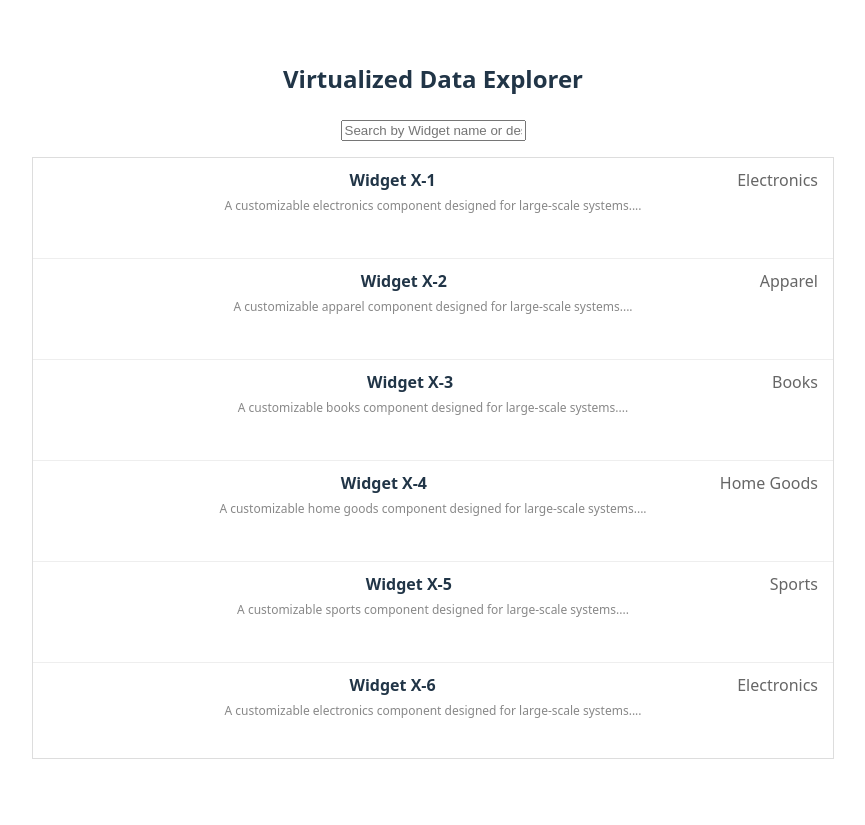
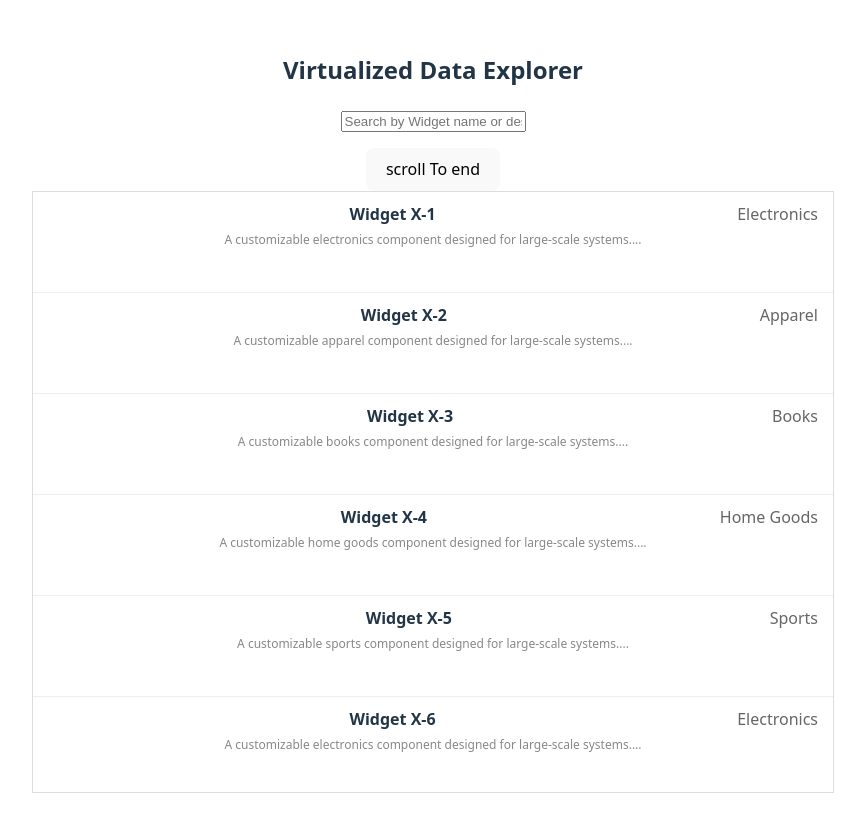
Before and after one commit to theTurbanCoder/React-Tutorial, a React (Vite) app: page / in a window 1280 px wide. Shown: the whole page, without its empty margins (207-1072 px from the left). Before the commit the page ends 800 px from the top, so only its background shows below. Built offline with nearby package versions, Linux system fonts and the light colour scheme.

Commit message:
added to scroll to end

```diff
--- a/src/components/VirtualizedList.tsx
+++ b/src/components/VirtualizedList.tsx
@@ -1,4 +1,4 @@
-import React, { memo, useRef, useState } from 'react'
+import React, { memo, useCallback, useRef, useState } from 'react'
 import { useScrollEffect } from '../hooks/useScrollEffect';
 import { calculateVisibleIndex } from '../lib/calculateVisibleIndex';
 
@@ -42,15 +42,32 @@ export const VirtualizedList = ({ items }: {
 
 
     const parentRef = useRef<HTMLDivElement>(null);
+    const lastElementRef = useRef<HTMLDivElement>(null)
+
+
     const [scrollTop, setScrollTop] = useState(0)
 
-    useScrollEffect<HTMLDivElement>({ parentRef: parentRef, setScrollTop })
+
+    const handleScrollToEnd =useCallback( () => {
+
+        lastElementRef.current?.lastElementChild?.scrollIntoView({
+            behavior:'smooth',
+            block:'nearest',
+            inline:'end'
+        })
+
+    }, [lastElementRef])
+
+   useScrollEffect<HTMLDivElement>({ parentRef: parentRef, setScrollTop })
 
     const { startIndex, endIndex, offset } = calculateVisibleIndex({ scrollTop, height: totalHeight, itemsLength: items.length })
 
     const visibleItems = items.slice(startIndex, endIndex + 1);
 
     return (
+        <>
+        <button onClick={handleScrollToEnd}> scroll To end </button>
+
         <div ref={parentRef} className="virtualized-container" style={{
             height: `${LIST_HEIGHT}px`,
             width: '800px',
@@ -63,7 +80,7 @@ export const VirtualizedList = ({ items }: {
                 style={{ height: `${totalHeight}px`, position: 'relative', width: '100%' }}
 
             >
-                <div style={{
+                <div ref={lastElementRef} style={{
                     position: 'absolute',
                     top: 0,
                     left: 0,
@@ -76,5 +93,6 @@ export const VirtualizedList = ({ items }: {
                 </div>)}</div>
             </div>
         </div>
+        </>
     )
 }
--- a/src/lib/calculateVisibleIndex.ts
+++ b/src/lib/calculateVisibleIndex.ts
@@ -4,8 +4,6 @@ const OVERSCAN_COUNT = 5; // Buffer zones
 
 
 export const calculateVisibleIndex = ({scrollTop, height, itemsLength}:{scrollTop: number, height: number, itemsLength:number}) => {
-
-    console.log(scrollTop, height, itemsLength)
 
     const startIndex = Math.max(
         0,
```
